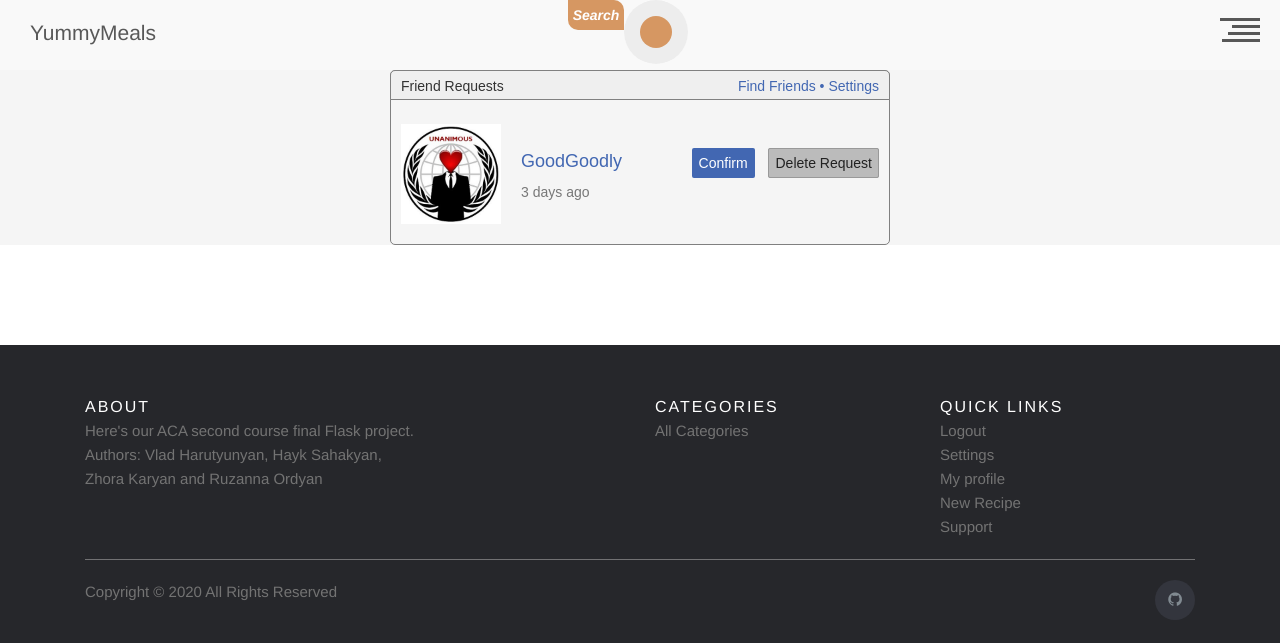
After one commit to Vlad-Harutyunyan/YummyMeals, a Flask app: page /user/friend-requests/ in a window 1280 px wide. The commit adds this page. Shown: the top 643 px of the page. Run offline with Flask 2, Linux system fonts and the light colour scheme; a user stored in the database is signed in; data comes from the database, SQL or seed files in the repository; some libraries are stand-ins or nearby versions.

Commit message:
Vlad:add Users-Friendship
[ADD] Users friendship , Send Friend request , Reject Friend request , Accept Friend request , Remove from Friends

```diff
--- /dev/null
+++ b/app/admin_panel/templates/admin/admin_home.html
@@ -0,0 +1,6 @@
+{% extends 'admin/master.html' %}
+
+{% block body %}
+
+hello ,  main page
+{% endblock body %}
--- a/app/errors/static/css/404.css
+++ b/app/errors/static/css/404.css
@@ -128,7 +128,7 @@ body {
     position: absolute;
     left: 263px;
     top: 280px;
-    transform: rotate(-0deg);
+    transform: rotate(-35deg);
     background: #232731;
     z-index: 2;
     border-radius: 2px;
--- a/app/index/templates/header.html
+++ b/app/index/templates/header.html
@@ -35,6 +35,7 @@
       <li><a href="{{ url_for('users.account_get') }}">Settings</a></li>
       <li><a href="{{ url_for('users.users_profiles' , u_id = current_user.id) }}">My profile</a></li>
       <li><a href="{{ url_for('users.new_recipe_get') }}">New Recipe</a></li>
+      <li><a href="{{ url_for('users.user_firend_requsts') }}">Friend Requests</a></li>
     {% else %}
       <li><a href="{{ url_for('users.login') }}">Login</a></li>
       <li><a href="{{ url_for('users.register') }}">Register</a></li>
--- a/app/index/templates/index_page.html
+++ b/app/index/templates/index_page.html
@@ -29,7 +29,6 @@ Home page
 
             var socket;
             $(document).ready(function(){
-
                 socket = io.connect('http://' + document.domain + ':' + location.port+'/');
                 socket.on('connect', function() {
                     socket.emit('joined', {});
@@ -64,7 +63,7 @@ Home page
 
         <h1 style="font-size:30px;text-align:center;margin-bottom:10px;">Online chat</h1>
         <p id="onlineStatusChecker"></p>
-        <textarea id="chat" cols="80" rows="40" style="width:100%;"></textarea><br><br>
+        <textarea id="chat" cols="80" rows="40" style="width:100%;" disabled></textarea><br><br>
         {% if current_user.is_authenticated %}
           <input id="text" size="80" placeholder="Enter your message here" style="width:100%; height:55px;"><br><br>
         {% else %}
--- a/app/users/forms.py
+++ b/app/users/forms.py
@@ -105,5 +105,4 @@ class ResetPasswordForm(FlaskForm):
 class SupportForm(FlaskForm):
     content = TextAreaField('Content',
                             validators=[DataRequired()])
-
     submit = SubmitField('Send Message')
--- a/app/users/routes.py
+++ b/app/users/routes.py
@@ -17,7 +17,8 @@ from .forms import (
                             ResetPasswordForm, SupportForm)
 from .models import (
                             User, User_Favorite, UserComments,
-                            Support_Message, User_Favorite_Category)
+                            Support_Message, User_Favorite_Category,
+                            Friendship)
 from .. import bcrypt, mail, db
 from ..meals.models import Meal, Ingredient, Category, Area, Meal_ingredient
 from .scripts.logic import sort_ingrs_by_alphabet
@@ -36,6 +37,7 @@ users_bp = Blueprint(
     static_folder='static',
     static_url_path=satatic_path
 )
+
 
 
 @users_bp.route('/register', methods=['GET', 'POST'])
@@ -238,6 +240,15 @@ def users_profiles(u_id: int):
         filter(UserComments.user_id.like(u_id)).all()
     favorite_categories = db.session.query(User_Favorite_Category).\
         filter(User_Favorite_Category.user_id.like(u_id)).all()
+    check_fship = None
+    if current_user.id != u_id :
+        check_fship = db.session.query(Friendship).\
+            filter(
+                Friendship.requesting_user_id.like(current_user.id),
+                Friendship.receiving_user_id.like(u_id)).first()  or db.session.query(Friendship).\
+            filter(
+                Friendship.requesting_user_id.like(u_id),
+                Friendship.receiving_user_id.like(current_user.id)).first()
 
     return render_template(
         'user_profile.html',
@@ -246,8 +257,64 @@ def users_profiles(u_id: int):
         ufc=favorite_categories,
         user_meals=user_meals,
         comments=comments,
-        u_id=u_id
+        u_id=u_id,
+        check_fship=check_fship,
     )
+
+
+@users_bp.route('/friend-requests/')
+@login_required
+def user_firend_requsts():
+    f_ship_requests = db.session.query(Friendship).\
+        filter(
+                Friendship.receiving_user_id.like(current_user.id),
+                Friendship.status.is_(False)).all()
+    return render_template(
+        'firend_requests.html',
+        f_ship_requests=f_ship_requests)
+
+
+@users_bp.route('/confireme-friend-request/<f_ship_id>')
+def confirme_friend_request(f_ship_id):
+    q = db.session.query(Friendship).filter(Friendship.id == f_ship_id).first()
+    q.status = True
+    db.session.commit()
+    return redirect(url_for('users.user_firend_requsts'))
+
+
+@users_bp.route('/add-to-friends/<int:f_id>')
+@login_required
+def add_to_friends(f_id):
+    if f_id != current_user.id:
+        check = db.session.query(Friendship).\
+            filter(
+                Friendship.requesting_user_id.like(current_user.id),
+                Friendship.receiving_user_id.like(f_id)).first() or db.session.query(Friendship).\
+            filter(
+                Friendship.requesting_user_id.like(f_id),
+                Friendship.receiving_user_id.like(current_user.id)).first()
+        if not check:
+            f_ship = Friendship(
+                id = f'fship{current_user.id}-{f_id}',
+                requesting_user_id=current_user.id,
+                receiving_user_id=f_id,
+                status=False,
+                )
+            db.session.add(f_ship)
+            db.session.commit()
+        else :
+            db.session.delete(check)
+            db.session.commit()
+    else:
+        return 'You cant add to friends yourself !'
+
+    if 'user/friend-requests' in request.referrer:
+        return redirect(url_for('users.user_firend_requsts'))
+    else:
+        return redirect(url_for('users.users_profiles', u_id=f_id))
+
+
+
 
 
 @users_bp.route('/remove_meal/<int:m_id>/<int:u_id>', methods=['GET'])
@@ -267,7 +334,7 @@ def remove_meal(m_id: int, u_id: int):
 
 @users_bp.route("/update/<int:comment_id>", methods=['GET', 'POST'])
 @login_required
-def update_comment(comment_id):
+def update_comment(comment_id: int):
     comment = UserComments.query.get_or_404(comment_id)
     if comment.author != current_user:
         abort(403)
--- /dev/null
+++ b/app/users/static/friend_request.css
@@ -0,0 +1,97 @@
+#fb{
+    width:500px;
+    border:1px solid gray;
+    border-radius:5px;
+    position:relative;
+    height:175px;
+  }
+  #fb p{
+    font-family:sans-serif;
+    margin: 0 0 0 10px;
+    line-height:30px;
+  }
+
+  #fb-top span{
+    color:#4267B2;
+    float:right;
+    margin-right:10px;
+  }
+  #fb-top{
+    background-color:#efefef;
+    height:30px;
+    width:500px;
+    border-radius:5px 5px 0 0;
+    position:absolute;
+    top:-1px;
+    left:-1px;
+    border:1px solid gray;
+  }
+
+  #fb img{
+    position:absolute;
+    left:10px;
+    top:52.5px;
+  }
+
+  #info{
+    position:absolute;
+    left:120px;
+    top:75px;
+  }
+
+  #info {
+    color:#4267B2;
+    line-height:25px;
+    font-size:18px;
+  }
+
+  #info span{
+    color:#777;
+    font-size:14px;
+  }
+
+  #button-block{
+    position:absolute;
+    right:10px;
+    top:85px;
+  }
+
+  #button-block div{
+    display:inline-block;
+  }
+
+  #confirm, #delete{
+    background-color:#4267B2;
+    color:white;
+    padding:7px;
+    border-radius:2px;
+    margin-right:10px;
+    font-family:sans-serif;
+  }
+
+  #delete{
+    color:#222;
+    background-color:#bbb;
+    border:1px solid #999;
+    padding:6px;
+    margin-right:0;
+  }
+
+  #button-block div:hover{
+    opacity:.8;
+    cursor:pointer;
+  }
+
+
+  .fr_reqs_main_wrapp{
+      width: 100%;
+      height: 100%;
+      margin-bottom: 100px;
+  }
+  .fr_reqs_inner_wrapper{
+      width: 100%;
+      display: flex;
+      justify-content: center;
+      align-items: center;
+      margin-bottom: 50px;
+  }
--- /dev/null
+++ b/app/users/templates/firend_requests.html
@@ -0,0 +1,28 @@
+{% extends 'base.html' %}
+{% block content %}
+    <link rel="stylesheet" href={{ url_for('users.static', filename='friend_request.css') }}  />
+
+
+{% if  f_ship_requests|length == 0 %}
+    <p class="text text-info" style="text-align:center;font-size:20px; margin 50px auto"> Friend Requests doesnt find</p>
+{% endif %}
+
+{% for fr in f_ship_requests %}
+<div class="fr_reqs_main_wrapp">
+    <div class="fr_reqs_inner_wrapper">
+        <div id="fb">
+            <div id="fb-top">
+                <p><b>Friend Requests</b><span>Find Friends &bull; Settings</span></p>
+            </div>
+            <img src={{url_for('users.static',filename= 'profile_pics/'+fr.sender.image_file)}} height="100" width="100" alt="Avatar">
+            <p id="info"><b>{{fr.sender.username}}</b> <br> <span>{{fr.request_date|timeagofilter}}</p>
+            <div id="button-block">
+                <a href={{url_for('users.confirme_friend_request' , f_ship_id = fr.id)}} id="confirm">Confirm</a>
+                <a href = {{url_for('users.add_to_friends' , f_id = fr.sender.id)}} id="delete">Delete Request</a>
+            </div>
+        </div>
+    </div>
+{% endfor %}
+</div>
+
+{% endblock content %}
--- a/app/users/templates/support_msg.html
+++ b/app/users/templates/support_msg.html
@@ -6,6 +6,7 @@
   {% if messages %}
     <ul class=flashes>
     {% for message in messages %}
+    {{message[1]}}
     {% endfor %}
     </ul>
   {% endif %}
```
Also changed, not shown: app/admin_panel/routes.py (+5 -2 lines), app/mail/routes.py (+0 -10 lines), app/meals/scripts/api.py (+92 -122 lines), app/users/models.py (+31 -1 lines), app/users/templates/user_profile.html (+16 -0 lines), app/main.db.
